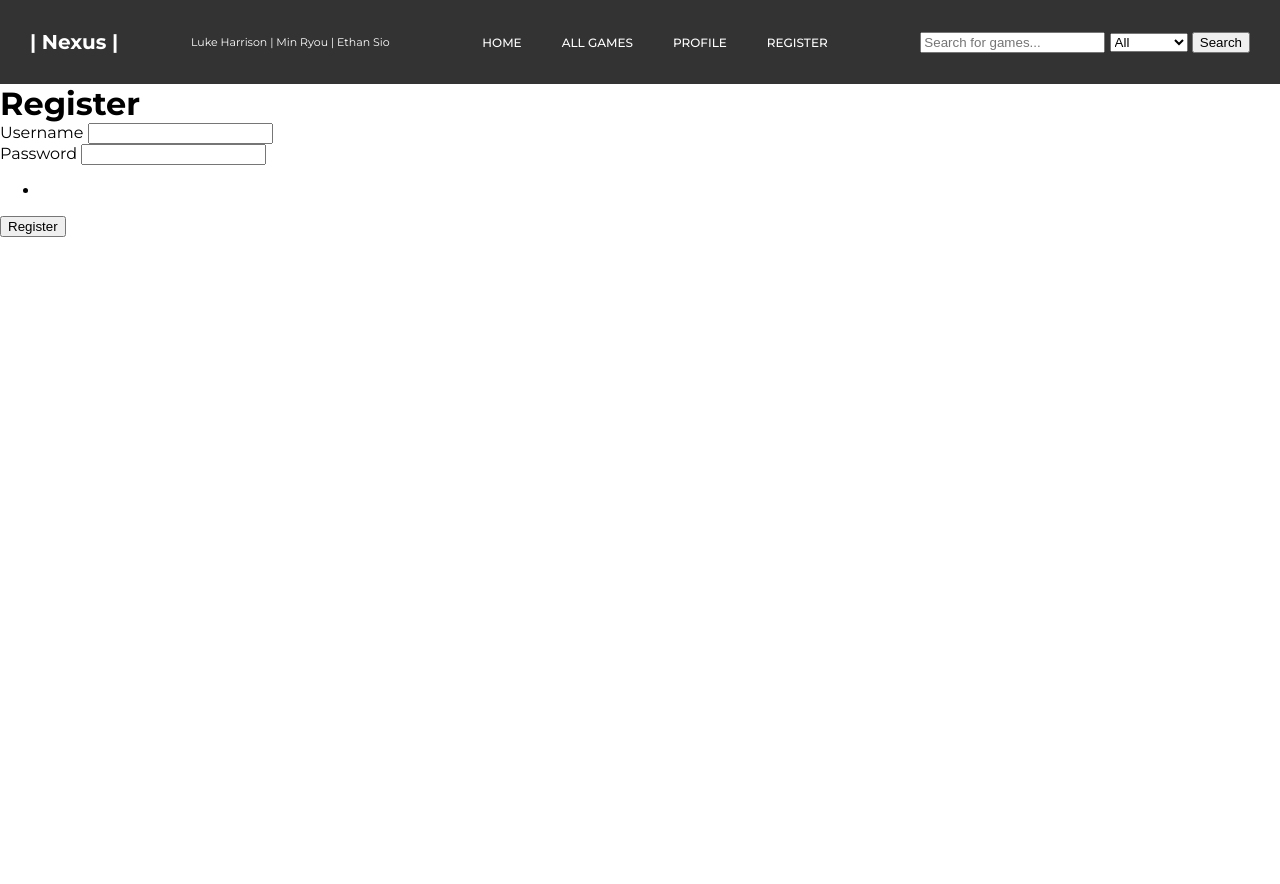
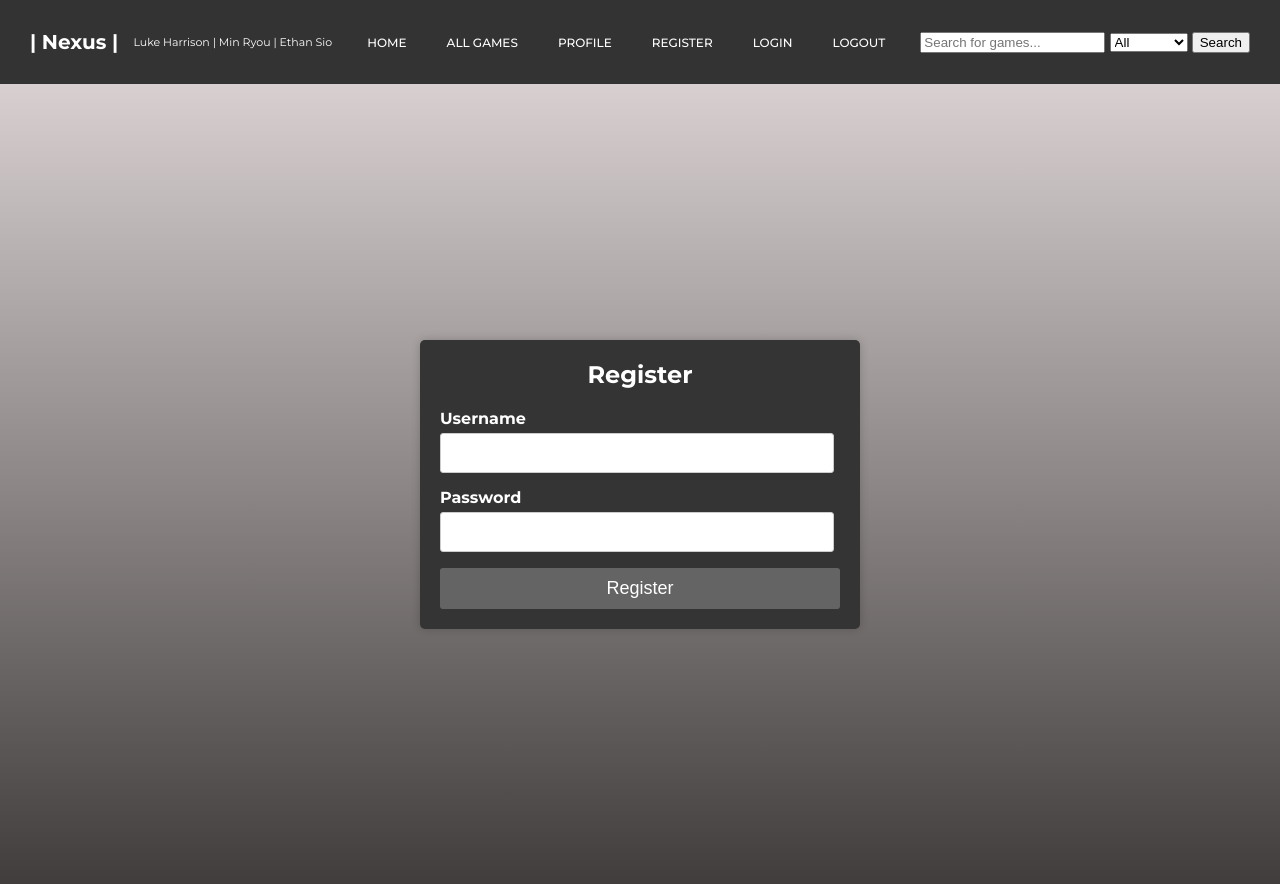
Before and after one commit to lukitalemon/Web-based-Game-library, a Flask app: page /authentication/register in a window 1280 px wide. Before the commit the page ends 237 px from the top, so only its background shows below. Run offline with Flask 3, Linux system fonts and the light colour scheme; some libraries are stand-ins or nearby versions.

Commit message:
Login-register-logout
All functional and in the navbar now

```diff
--- a/games/adapters/memory_repository.py
+++ b/games/adapters/memory_repository.py
@@ -24,8 +24,8 @@ class MemoryRepository(AbstractRepository):
     def add_user(self, user: User):
         self.__users.append(user)
 
-    def get_user(self, user_name) -> User:
-        return next((user for user in self.__users if user.user_name == user_name), None)
+    def get_user(self, username) -> User:
+        return next((user for user in self.__users if user.username == username), None)
 
     def add_game(self, game: Game):
         if isinstance(game, Game) and game not in self.__games:
--- a/games/adapters/repository.py
+++ b/games/adapters/repository.py
@@ -17,10 +17,10 @@ class AbstractRepository(abc.ABC):  # Change from Abstractrepository to Abstract
         raise NotImplementedError
 
     @abc.abstractmethod
-    def get_user(self, user_name) -> User:
-        """ Returns the User named user_name from the repository.
+    def get_user(self, username) -> User:
+        """ Returns the User named username from the repository.
 
-        If there is no User with the given user_name, this method returns None.
+        If there is no User with the given username, this method returns None.
         """
         raise NotImplementedError
 
--- a/games/authentication/authentication.py
+++ b/games/authentication/authentication.py
@@ -12,10 +12,7 @@ from functools import wraps
 import games.authentication.services as services
 import games.adapters.repository as repo
 
-# Configure Blueprint.
-authentication_blueprint = Blueprint(
-    'authentication_bp', __name__, url_prefix='/authentication')
-
+authentication_blueprint = Blueprint('authentication_bp', __name__, url_prefix='/authentication')
 
 @authentication_blueprint.route('/register', methods=['GET', 'POST'])
 def register():
@@ -35,7 +32,7 @@ def register():
 
     # For a GET or a failed POST request, return the Registration Web page.
     return render_template(
-        'credentials.html',
+        '/credentials.html',
         title='Register',
         form=form,
         user_name_error_message=user_name_not_unique,
@@ -73,7 +70,7 @@ def login():
 
     # For a GET or a failed POST, return the Login Web page.
     return render_template(
-        'credentials.html',
+        '/credentials.html',
         title='Login',
         user_name_error_message=user_name_not_recognised,
         password_error_message=password_does_not_match_user_name,
--- a/games/authentication/services.py
+++ b/games/authentication/services.py
@@ -34,7 +34,6 @@ def get_user(user_name: str, repo: AbstractRepository):
 
     return user_to_dict(user)
 
-
 def authenticate_user(user_name: str, password: str, repo: AbstractRepository):
     authenticated = False
 
@@ -50,7 +49,7 @@ def authenticate_user(user_name: str, password: str, repo: AbstractRepository):
 
 def user_to_dict(user: User):
     user_dict = {
-        'user_name': user.user_name,
+        'user_name': user.username,
         'password': user.password
     }
     return user_dict
--- a/games/static/css/main.css
+++ b/games/static/css/main.css
@@ -389,3 +389,80 @@ font-size: 350%;
 .pagination a:first-child, .pagination a:last-child {
   margin: 0;
 }
+
+
+.main-authentication{
+  display: flex;
+  justify-content: center;
+  align-items: center;
+  height: 100vh;
+  background: linear-gradient(to bottom, #d8d0d0, #413d3d);
+}
+
+/* Style the form wrapper */
+.formwrapper {
+  background-color: #343434;
+  padding: 20px;
+  border-radius: 5px;
+  box-shadow: 0px 0px 10px rgba(0, 0, 0, 0.2);
+  width: 400px;
+}
+
+/* Style the form title */
+.title {
+  text-align: center;
+  font-size: 24px;
+  margin-bottom: 20px;
+  color: white
+}
+
+/* Style form fields and labels */
+.form-field {
+  margin-bottom: 15px;
+  color: white
+}
+
+label {
+  display: block;
+  font-weight: bold;
+  margin-bottom: 5px;
+}
+
+/* Style input fields */
+.main-authentication
+input[type="text"],
+input[type="password"] {
+  width: 93%;
+  padding: 10px;
+  border: 1px solid #ccc;
+  border-radius: 3px;
+  font-size: 16px;
+}
+
+/* Style error messages */
+.errors {
+  list-style-type: none;
+  color: #ff0000;
+  margin-top: 5px;
+  padding-left: 0;
+}
+
+.errors li {
+  margin-bottom: 5px;
+}
+
+/* Style the submit button */
+input[type="submit"] {
+  background-color: #646464;
+  color: #fff;
+  border: none;
+  border-radius: 3px;
+  padding: 10px 20px;
+  font-size: 18px;
+  cursor: pointer;
+  width: 100%;
+}
+
+input[type="submit"]:hover {
+  background-color: #b9b8b8;
+}
--- a/games/templates/credentials.html
+++ b/games/templates/credentials.html
@@ -9,7 +9,7 @@
 </head>
 <body>
     {% include 'navbar.html' %}
-    <main id="main">
+    <main class="main-authentication">
         <div class="formwrapper">
             <h1 class="title">{{ title }}</h1>
             <form method="POST" action="{{ handler_url }}">
--- a/games/templates/navbar.html
+++ b/games/templates/navbar.html
@@ -5,8 +5,9 @@
       <a href="{{ url_for('home_bp.home') }}">Home</a>
       <a href="{{ url_for('browse_bp.browse') }}">All Games</a>
       <a href="{{ url_for('profile_bp.profile') }}">Profile</a>
-
       <a href="{{ url_for('authentication_bp.register') }}">Register</a>
+      <a href="{{ url_for('authentication_bp.login') }}">login</a>
+      <a href="{{ url_for('authentication_bp.logout') }}">logout</a>
 
 
 
```
